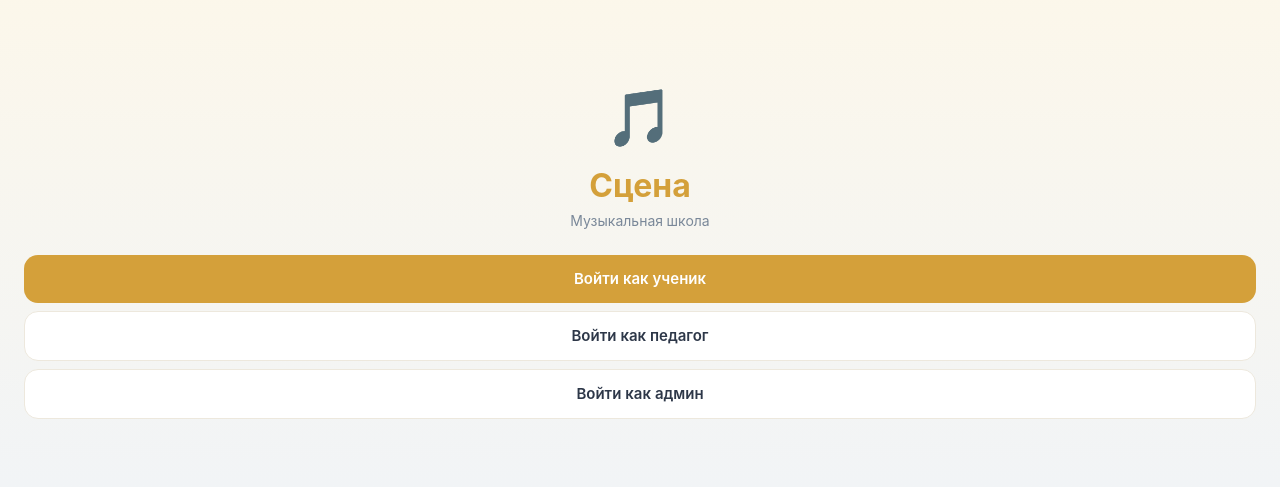
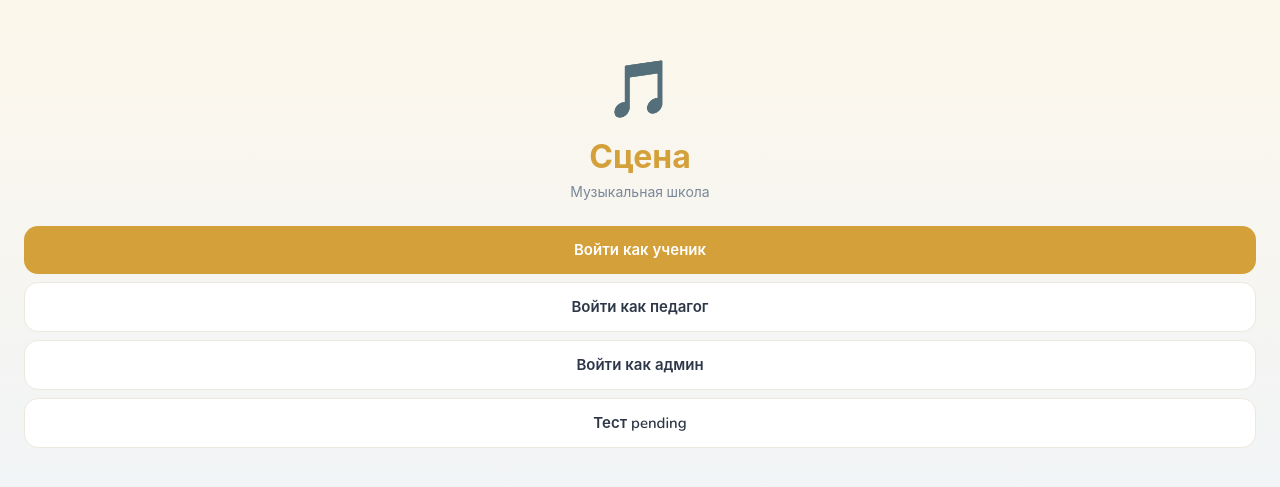
Before and after one commit to almv12/scena-app, a React (Vite) app: page / in a window 1280 px wide. Shown: the part 151-638 px from the top of the page. Built offline with nearby package versions, Linux system fonts and the light colour scheme.

Commit message:
fix import

```diff
--- a/src/App.jsx
+++ b/src/App.jsx
@@ -3,7 +3,7 @@ import './App.css'
 import Login from './pages/Login'
 import StudentHome from './pages/StudentHome'
 import TeacherHome from './pages/TeacherHome'
-import BottomNav from './components/Bottomnav'
+import BottomNav from './components/BottomNav'
 import Salary from './pages/Salary'
 import MarkLesson from './pages/MarkLesson'
 import Admin from './pages/Admin'
--- a/src/pages/Login.jsx
+++ b/src/pages/Login.jsx
@@ -68,6 +68,7 @@ export default function Login({ onLogin }) {
       <button className="btn btn-primary" onClick={function(){onLogin({id:'d1',telegram_id:0,full_name:'Демо Ученик',role:'student'})}} style={{marginBottom:8}}>Войти как ученик</button>
       <button className="btn btn-secondary" onClick={function(){onLogin({id:'d2',telegram_id:0,full_name:'Демо Педагог',role:'teacher'})}} style={{marginBottom:8}}>Войти как педагог</button>
       <button className="btn btn-secondary" onClick={function(){onLogin({id:'d3',telegram_id:0,full_name:'Admin',role:'admin'})}}>Войти как админ</button>
+      <button className="btn btn-secondary" onClick={function(){onLogin({id:'d4',telegram_id:0,full_name:'Pending User',role:'pending',phone:'+998000000000',username:'test'})}} style={{marginTop:8}}>Тест pending</button>
     </div>
   )
 }
```
